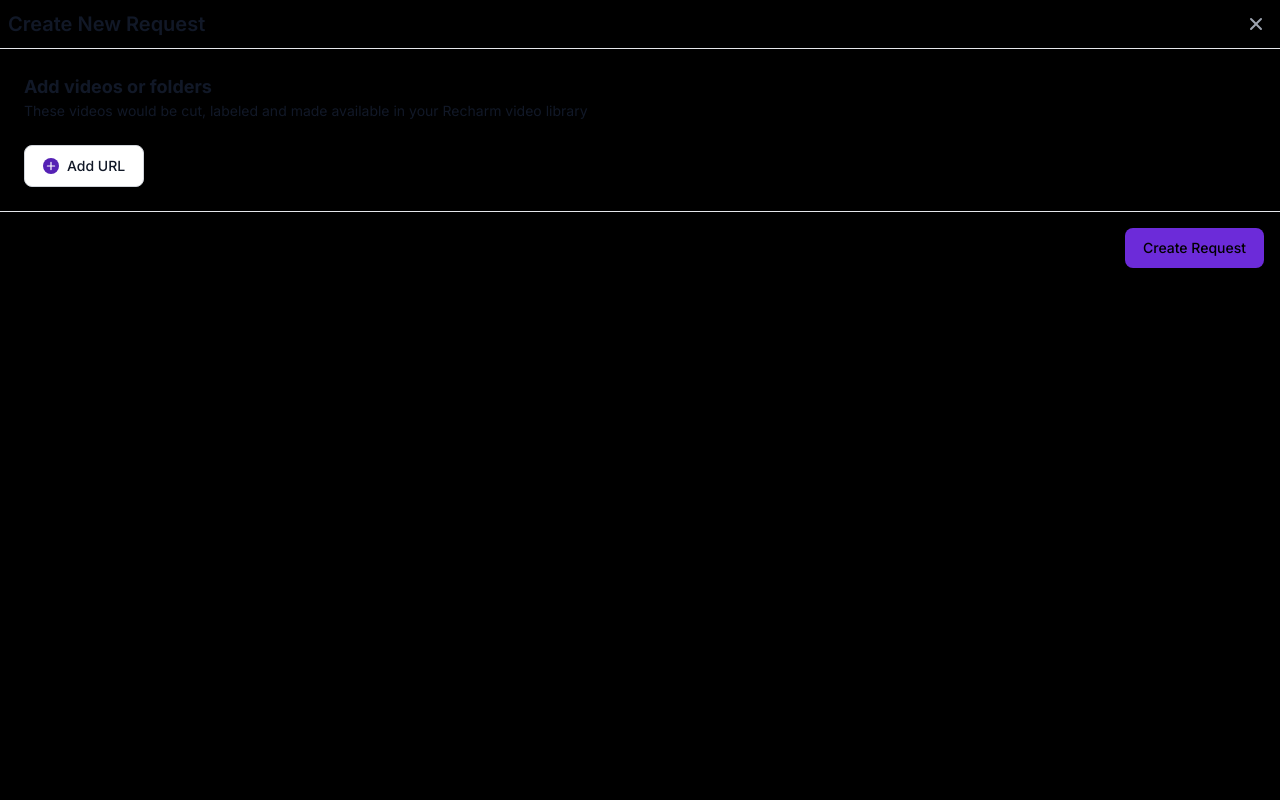
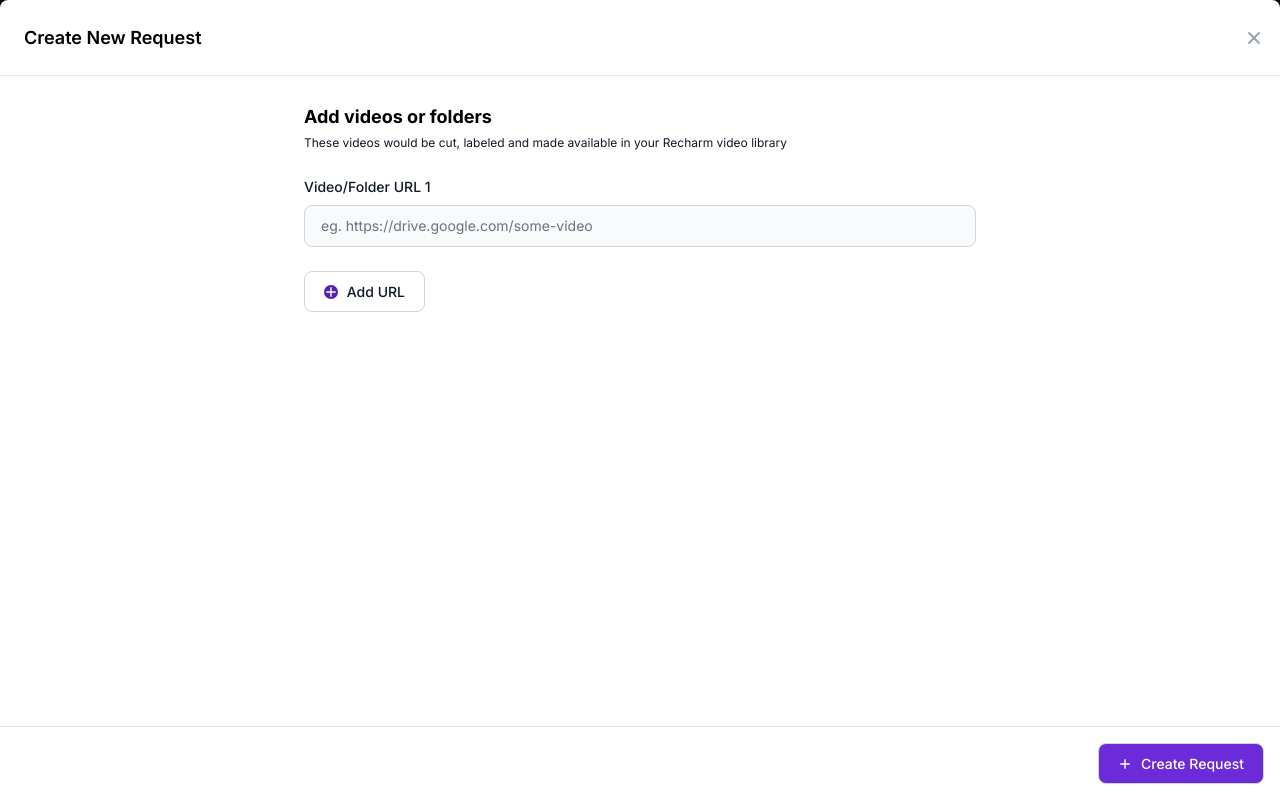
Before and after one commit to dsfx3d/recharm-fe-assessment, a Next.js app: page / in a window 1280 px wide. Built offline with nearby package versions, Linux system fonts and the light colour scheme.

Commit message:
feat: integrate useUrlArrayForm and useKeepScrollAtBottom hooks in CreateRequestMainComponent

```diff
--- a/package.json
+++ b/package.json
@@ -11,6 +11,7 @@
     "build-storybook": "storybook build"
   },
   "dependencies": {
+    "@hookform/resolvers": "^3.9.1",
     "class-variance-authority": "^0.7.1",
     "clsx": "^2.1.1",
     "flowbite-react": "^0.10.1",
@@ -18,6 +19,8 @@
     "prettier": "^3.3.3",
     "react": "^18",
     "react-dom": "^18",
+    "react-hook-form": "^7.53.2",
+    "react-icons": "^5.3.0",
     "tailwind-merge": "^2.5.5",
     "zod": "^3.23.8"
   },
--- a/src/components/CreateRequestMainComponent.tsx
+++ b/src/components/CreateRequestMainComponent.tsx
@@ -1,53 +1,77 @@
-import {Button, Modal, TextInput} from "flowbite-react";
-import {HiPlus, HiX} from "react-icons/hi";
-import React, {useState} from "react";
+import {useKeepScrollAtBottom} from "@/hooks/useKeepScrollAtBottom";
+import {useUrlArrayForm} from "@/hooks/useUrlArrayForm";
+import AButton from "./atoms/AButton";
+import ATrashButton from "./atoms/ATrashButton";
+import FormModal from "./organisms/FormModal";
+import MTextField from "./molecules/MTextField";
+import React, {useCallback, useRef} from "react";
 
-interface CreateRequestMainComponentProps {}
-export function CreateRequestMainComponent(props: CreateRequestMainComponentProps) {
+type TProps = Partial<Parameters<typeof useUrlArrayForm>[0]>;
+
+export function CreateRequestMainComponent({
+  initialUrls = [""],
+  maxUrls = 10,
+}: TProps) {
+  const $scrollContainer = useRef<HTMLDivElement>(null);
+  useKeepScrollAtBottom($scrollContainer.current);
+
+  const {fields, register, submit, toError, append, remove} = useUrlArrayForm({
+    initialUrls,
+    maxUrls,
+  });
+
+  const removeUrl = useCallback<React.MouseEventHandler<HTMLDivElement>>(
+    event => remove(Number(event.currentTarget.dataset.index)),
+    [remove],
+  );
+
   return (
-    <div className="flex flex-col">
-      <div className="flex items-center justify-between p-2 border-b rounded-t">
-        <h3 className="text-xl font-semibold text-gray-900 dark:text-white font-extrabold">
-          Create New Request
-        </h3>
-        <button className="text-gray-400 bg-transparent hover:bg-gray-200 hover:text-gray-900 rounded-lg text-sm p-1.5 ml-auto inline-flex items-center dark:hover:bg-gray-600 dark:hover:text-white">
-          <HiX className="w-5 h-5" />
-        </button>
-      </div>
-      <div className="p-6 space-y-6">
-        <div>
-          <h4 className="text-lg font-bold text-gray-900 dark:text-white">
-            Add videos or folders
-          </h4>
-          <p className="text-sm text-gray-900 dark:text-gray-400">
-            These videos would be cut, labeled and made available in your
-            Recharm video library
-          </p>
-        </div>
-
-        <div>
-          <Button
-            color="light"
-            className="text-sm font-medium hover:text-purple-800 bg-white hover:bg-gray-50 border border-gray-300"
-          >
-            <span className="flex items-center">
-              <span className="bg-purple-800 rounded-full p-0.5 mr-2">
-                <HiPlus className="h-3 w-3 text-white" />
-              </span>
-              Add URL
-            </span>
-          </Button>
+    <FormModal
+      onSubmit={submit}
+      className="flex flex-col h-full bg-white rounded-t-lg"
+    >
+      <div
+        ref={$scrollContainer}
+        className="flex-grow flex w-full overflow-y-auto"
+      >
+        <div className="max-w-168 w-full box-content mx-auto space-y-6 p-6 py-8">
+          <FormHead />
+          {fields.map((_, index, {length}) => (
+            <MTextField
+              {...register(index)}
+              error={toError(index)}
+              key={index}
+              id={`url-${index}`}
+              placeholder="eg. https://drive.google.com/some-video"
+              label={`Video/Folder URL ${index + 1}`}
+              autoComplete="off"
+            >
+              <ATrashButton
+                data-index={index}
+                disabled={length === 1}
+                onClick={removeUrl}
+              />
+            </MTextField>
+          ))}
+          <AButton variant="light" onClick={append}>
+            Add URL
+          </AButton>
+          <div className="min-h-8">&nbsp;</div>
         </div>
       </div>
+    </FormModal>
+  );
+}
 
-      <div className="flex items-center justify-end p-4 border-t border-gray-200 rounded-b">
-        <Button
-          color="primary"
-          className="text-sm font-medium bg-purple-700 hover:bg-purple-800"
-        >
-          Create Request
-        </Button>
-      </div>
+function FormHead() {
+  const subtitle =
+    "These videos would be cut, labeled and made available in your Recharm video library";
+  return (
+    <div className="space-y-2">
+      <h4 className="text-lg leading-4.5 font-bold">Add videos or folders</h4>
+      <p className="text-xs leading-4.5 text-gray-900 dark:text-gray-400">
+        {subtitle}
+      </p>
     </div>
   );
 }
```
Also changed, not shown: 2 other files (tests, documents, lock files or other folders).
